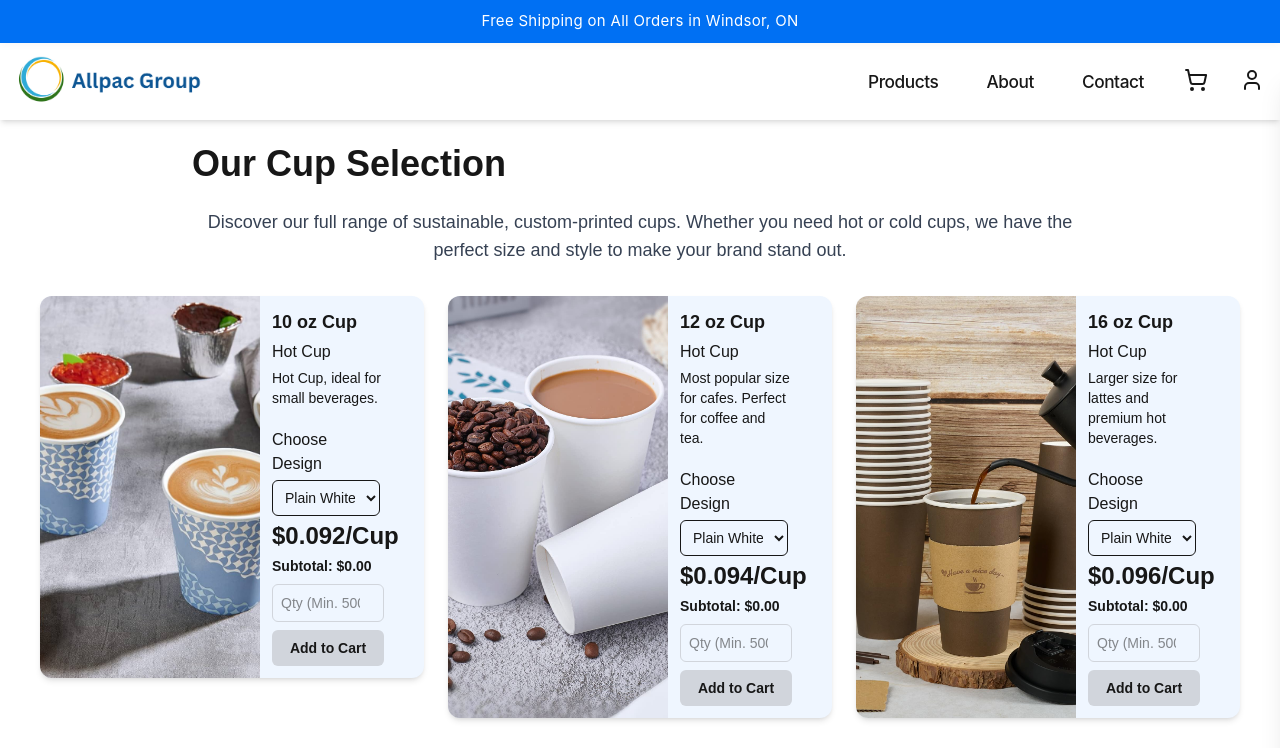
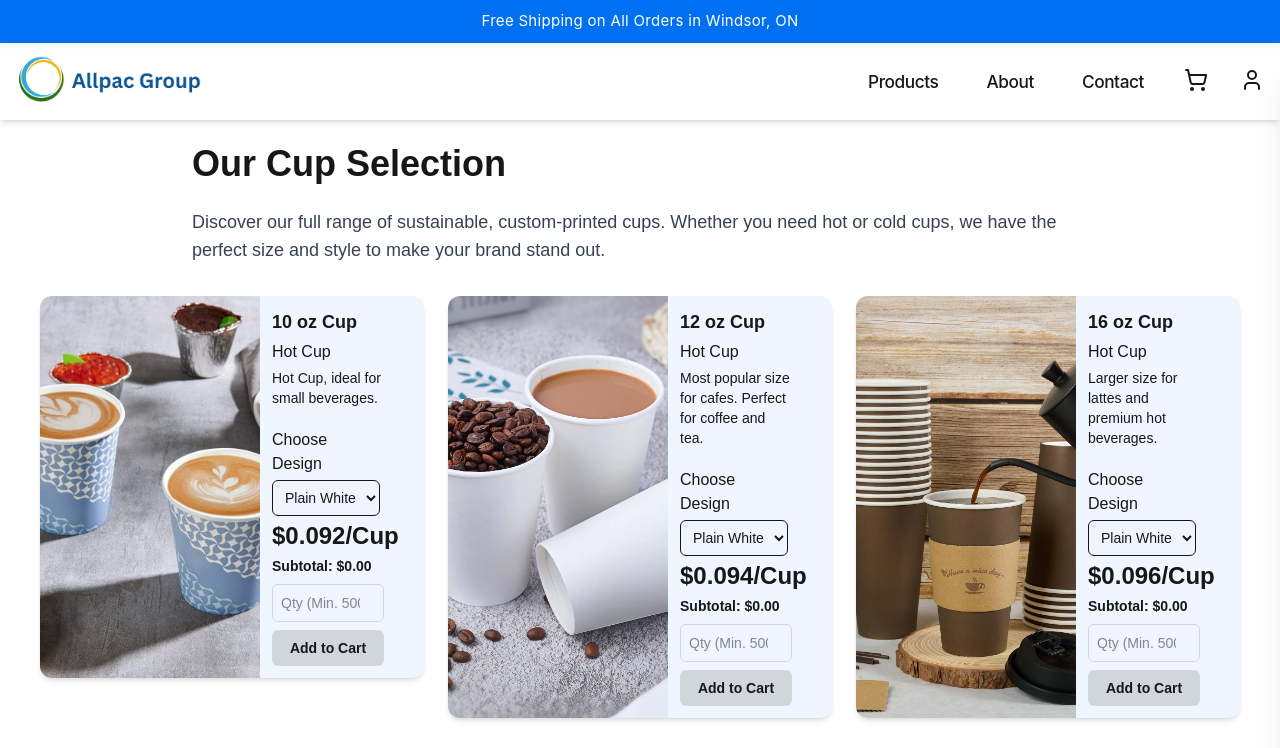
Before and after one commit to Emadedin1/allpacstore, a Next.js app: page /products in a window 1280 px wide. Shown: the top 748 px of the page. Built offline with nearby package versions, Linux system fonts and the light colour scheme.

Commit message:
Update page.jsx

```diff
--- a/src/app/products/page.jsx
+++ b/src/app/products/page.jsx
@@ -12,7 +12,7 @@ export default function ProductsPage() {
           <h1 className="text-4xl font-bold mb-2">Our Cup Selection</h1>
         </div>
         {/* Intro Paragraph */}
-        <section className="max-w-4xl mx-auto text-center mb-8">
+        <section className="max-w-4xl mx-auto mb-8">
           <p className="text-lg text-gray-700">
             Discover our full range of sustainable, custom-printed cups. Whether you need hot or cold cups, we have the perfect size and style to make your brand stand out.
           </p>
```
